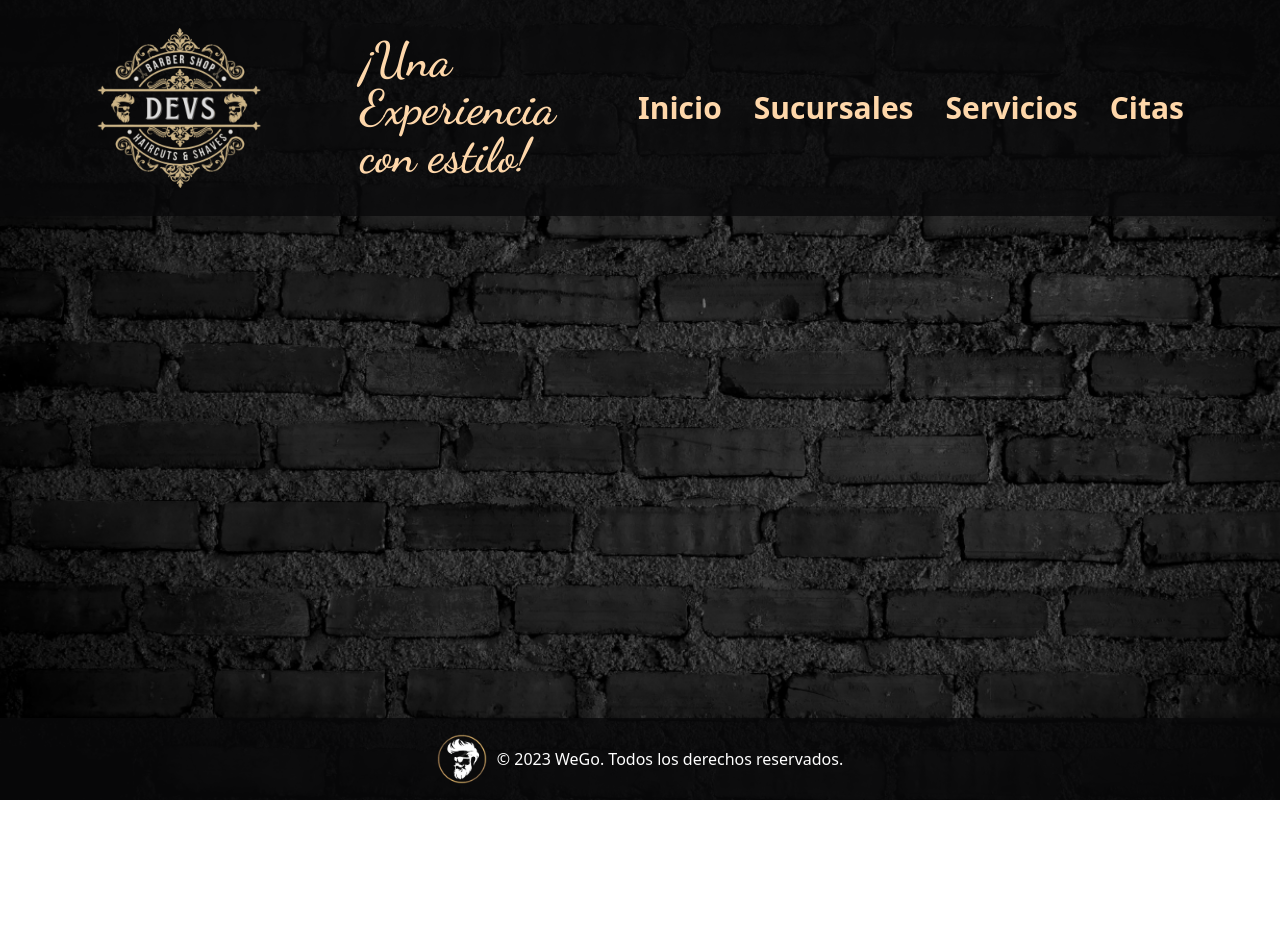
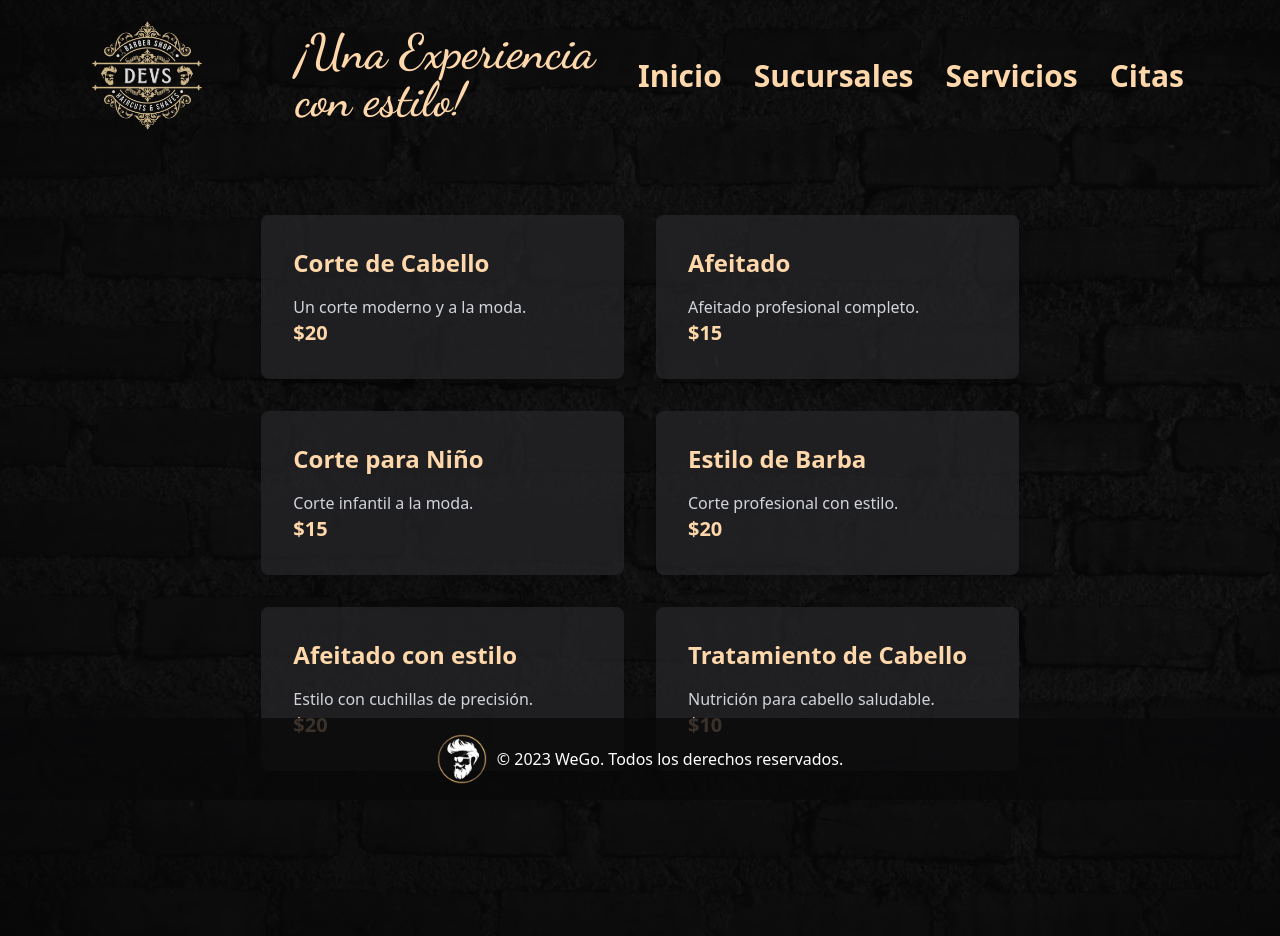
Before and after one commit to GabyLow/app-react-barbershop, a React (Vite) app: page /ServicesPage in a window 1280 px wide. Shown: the top 936 px of the page. Before the commit the page ends 800 px from the top, so only its background shows below. Built offline with nearby package versions, Linux system fonts and the light colour scheme.

Commit message:
:sparkles:feat(add):services page

```diff
--- a/package.json
+++ b/package.json
@@ -10,6 +10,7 @@
     "preview": "vite preview"
   },
   "dependencies": {
+    "icons": "^1.0.0",
     "react": "^18.2.0",
     "react-dom": "^18.2.0",
     "react-hook-form": "^7.45.4",
--- a/src/components/NavBar.jsx
+++ b/src/components/NavBar.jsx
@@ -16,10 +16,11 @@ export const Navbar = () => {
       <div className="flex flex-col sm:flex-row justify-between items-center px-4 sm:px-8 md:px-20 py-2">
         <div className="flex items-center mb-2 sm:mb-0">
           <img src={logo} alt="Logo" style={{ width: logoWidth }} />
-          <p className="text-3xl sm:text-4xl md:text-5xl text-orange-200 ml-0 sm:ml-20 font-abc">
-            ¡Una Experiencia con estilo!
-          </p>
         </div>
+
+        <p className="text-3xl sm:text-4xl md:text-5xl text-orange-200 ml-0 sm:ml-20 font-abc mb-4 sm:mb-0">
+          ¡Una Experiencia con estilo!
+        </p>
 
         <button
           className={`sm:hidden text-3xl font-bold text-orange-200 hover:text-gray-400 px-4 py-2 ${
--- a/src/pages/ServicesPage.jsx
+++ b/src/pages/ServicesPage.jsx
@@ -1,12 +1,59 @@
 
-const ServicesPage = () => {
+function ServiceList() {
+
+  const servicesData = [
+    {
+      title: 'Corte de Cabello',
+      description: 'Un corte moderno y a la moda.',
+      price: '$20',
+    },
+    {
+      title: 'Afeitado',
+      description: 'Afeitado profesional completo.',
+      price: '$15',
+    },
+    {
+      title: 'Corte para Niño',
+      description: 'Corte infantil a la moda.',
+      price: '$15',
+    },
+    {
+      title: 'Estilo de Barba',
+      description: 'Corte profesional con estilo.',
+      price: '$20',
+    },
+    {
+      title: 'Afeitado con estilo',
+      description: 'Estilo con cuchillas de precisión.',
+      price: '$20',
+    },
+    {
+      title: 'Tratamiento de Cabello',
+      description: 'Nutrición para cabello saludable.',
+      price: '$10',
+    },
+
+  ];
+
   return (
-    <>
-      <div className="container mx-auto mt-8">
+    <div className="bg-zinc-950/80 min-h-screen">
+      <div className="flex justify-center items-center">
+        <div className="w-full sm:w-2/3 md:w-2/3 lg:w-2/3 xl:w-2/3 p-12">
+          <div className="flex flex-wrap -mx-4">
+            {servicesData.map((service, index) => (
+              <div key={index} className="w-full sm:w-1/2 p-4">
+                <div className="bg-zinc-800/70 p-8 rounded-lg shadow-lg">
+                  <h2 className="text-2xl text-orange-200 font-bold mb-4">{service.title}</h2>
+                  <p className="text-gray-300">{service.description}</p>
+                  <p className="text-orange-200 text-xl font-bold">{service.price}</p>
+                </div>
+              </div>
+            ))}
+          </div>
+        </div>
+      </div>
+    </div>
+  );
+}
 
-      </div>
-    </>
-  );
-};
-
-export default ServicesPage;
+export default ServiceList;
```
Also changed, not shown: 1 other file (tests, documents, lock files or other folders).
